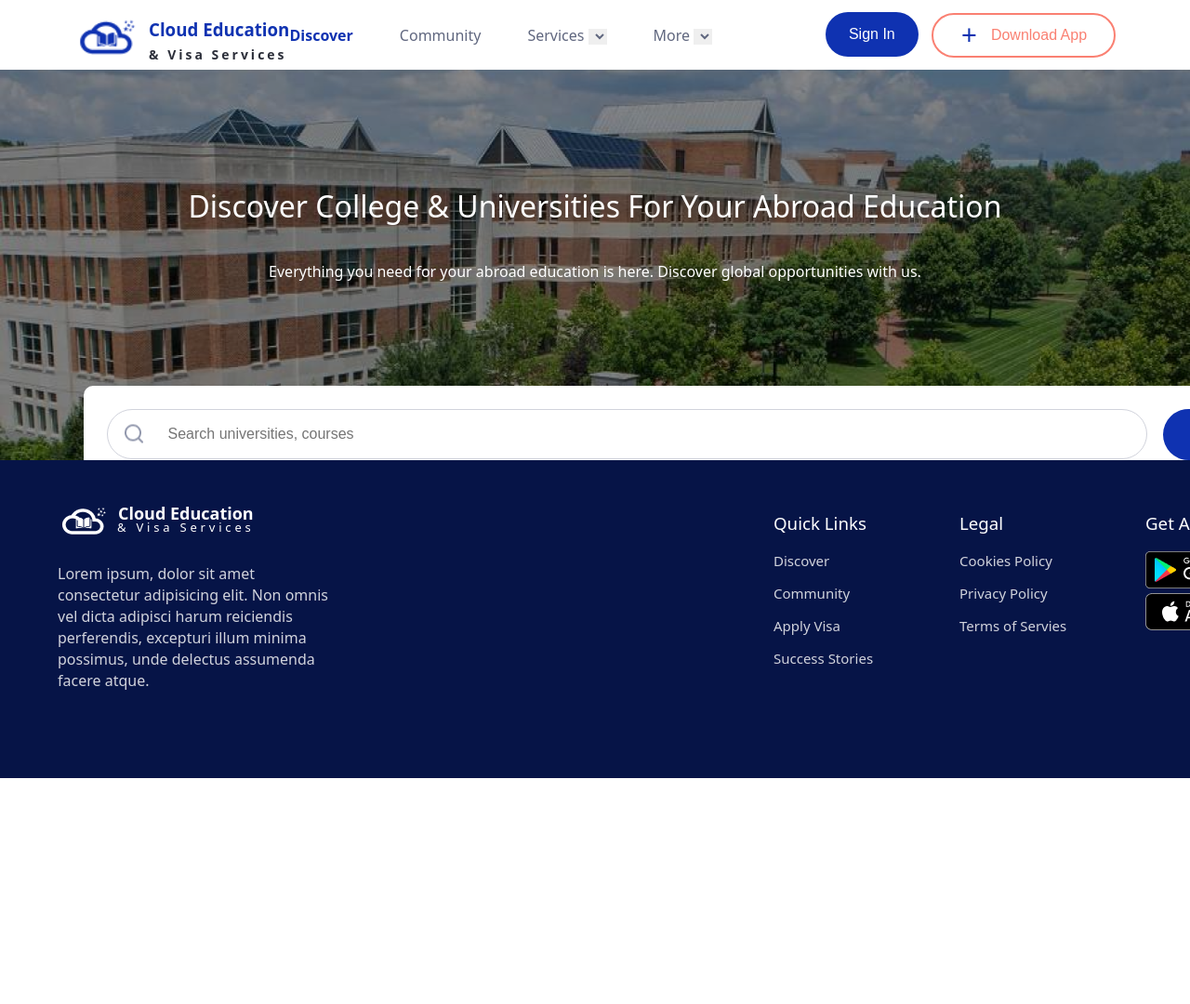
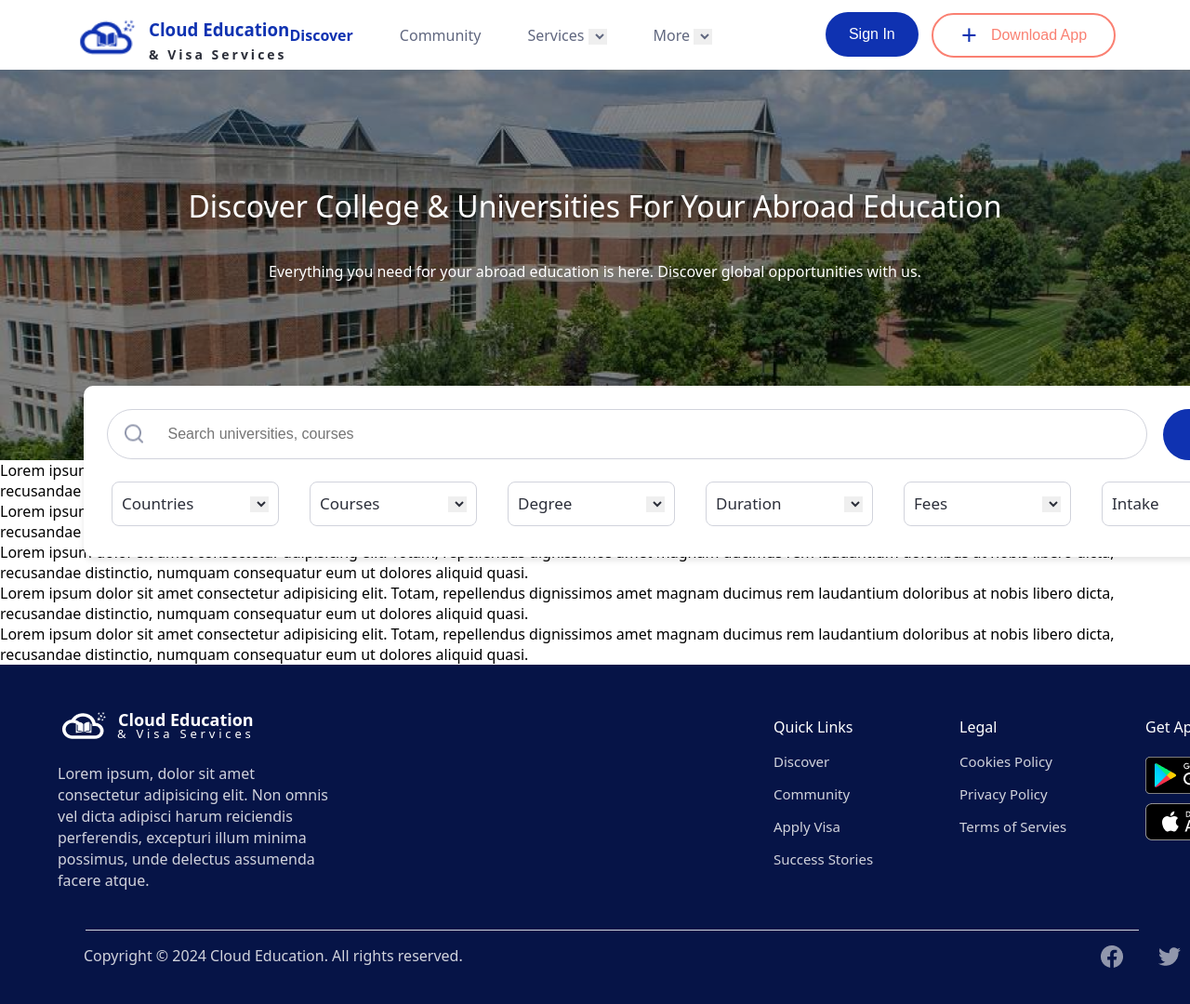
Before and after one commit to joshibineet/Assignment1-Cloud-Education, a plain HTML site: page Index.html in a window 1280 px wide. Shown: the top 1080 px of the page at 93% size. Before the commit the page ends 837 px from the top, so only its background shows below. Drawn offline with Linux system fonts and the light colour scheme.

Commit message:
modified

```diff
--- a/Index.html
+++ b/Index.html
@@ -104,7 +104,33 @@
         </div>
       </div>
     </section>
-
+    <article>
+      Lorem ipsum dolor sit amet consectetur adipisicing elit. Totam,
+      repellendus dignissimos amet magnam ducimus rem laudantium doloribus at
+      nobis libero dicta, recusandae distinctio, numquam consequatur eum ut
+      dolores aliquid quasi.
+    </article>
+    <article>
+      Lorem ipsum dolor sit amet consectetur adipisicing elit. Totam,
+      repellendus dignissimos amet magnam ducimus rem laudantium doloribus at
+      nobis libero dicta, recusandae distinctio, numquam consequatur eum ut
+      dolores aliquid quasi.
+    </article><article>
+      Lorem ipsum dolor sit amet consectetur adipisicing elit. Totam,
+      repellendus dignissimos amet magnam ducimus rem laudantium doloribus at
+      nobis libero dicta, recusandae distinctio, numquam consequatur eum ut
+      dolores aliquid quasi.
+    </article><article>
+      Lorem ipsum dolor sit amet consectetur adipisicing elit. Totam,
+      repellendus dignissimos amet magnam ducimus rem laudantium doloribus at
+      nobis libero dicta, recusandae distinctio, numquam consequatur eum ut
+      dolores aliquid quasi.
+    </article><article>
+      Lorem ipsum dolor sit amet consectetur adipisicing elit. Totam,
+      repellendus dignissimos amet magnam ducimus rem laudantium doloribus at
+      nobis libero dicta, recusandae distinctio, numquam consequatur eum ut
+      dolores aliquid quasi.
+    </article>
 
     <footer class="footer">
       <div class="row">
@@ -118,7 +144,6 @@
             Lorem ipsum, dolor sit amet consectetur adipisicing elit. Non omnis
             vel dicta adipisci harum reiciendis perferendis, excepturi illum
             minima possimus, unde delectus assumenda facere atque.
-
           </p>
         </div>
         <div class="col1">
@@ -136,10 +161,23 @@
         </div>
         <div class="col3">
           <h3>Get App</h3>
-          <span class="col3-img1"><img src="Images/Google Play Badge.png" alt=""></span>
-          <span class="col3-img2"><img src="Images/App Store Badge.png" alt=""></span>
+          <span class="col3-img1"
+            ><img src="Images/Google Play Badge.png" alt=""
+          /></span>
+          <span class="col3-img2"
+            ><img src="Images/App Store Badge.png" alt=""
+          /></span>
         </div>
-        <div class="col4"></div>
+      </div>
+      <hr />
+      <p class="copyright">
+        Copyright © 2024 Cloud Education. All rights reserved.
+      </p>
+      <div class="social-icons">
+        <span><img src="Images/FB.png" alt=""></span>
+        <span><img src="Images/Twitter.png" alt=""></span>
+        <span><img src="Images/youtube.png" alt=""></span>
+        <span><img src="Images/Linkdein.png" alt=""></span>
       </div>
     </footer>
   </body>
--- a/Style.css
+++ b/Style.css
@@ -7,6 +7,8 @@ body {
 header {
   background-color: white;
   padding: 10px;
+  top: 0;
+  position: sticky;
 }
 
 nav {
@@ -277,7 +279,7 @@ footer {
   margin-bottom: 0;
   padding: 40px 0 30px;
   width: 100%;
-  height: 272px;
+  height: 300px;
 }
 .row {
   width: 85%;
@@ -298,7 +300,7 @@ footer {
 .logo-title {
   position: absolute;
   margin-left: 65px;
-  bottom: 252px;
+  bottom: 278px;
   width: 160px;
 }
 .logo-title .txt1 {
@@ -323,18 +325,19 @@ footer {
   font-weight: 500;
   font-family: "Noto Sans", sans-serif;
   width: 300px;
-  margin-top: 25px;
+  margin-top: 20px;
   line-height: 23px;
 }
 .col1 {
   position: absolute;
   color: white;
   margin-left: 780px;
-  bottom: 113px;
-  top: 36px;
+  bottom: 110px;
+  top: 40px;
 }
 .col1 h3 {
   font-weight: 500;
+  font-size: 16px;
   font-family: "Noto Sans", sans-serif;
 }
 .col1 p {
@@ -347,10 +350,11 @@ footer {
   color: white;
   margin-left: 980px;
   bottom: 113px;
-  top: 36px;
+  top: 40px;
 }
 .col2 h3 {
   font-weight: 500;
+  font-size: 16px;
   font-family: "Noto Sans", sans-serif;
 }
 .col2 p {
@@ -363,9 +367,45 @@ footer {
   color: white;
   margin-left: 1180px;
   bottom: 113px;
-  top: 36px;
+  top: 40px;
 }
 .col3 h3 {
   font-weight: 500;
   font-family: "Noto Sans", sans-serif;
+  font-size: 16px;
 }
+.col3 img {
+  margin-top: 5px;
+}
+hr {
+  width: 88.5%;
+  border: 0;
+  border-bottom: 1px solid #d1d3dc;
+  margin-top: 15px;
+  margin-left: 92px;
+}
+.copyright {
+  position: absolute;
+  color: #d1d3dc;
+  font-weight: 500;
+  font-family: "Noto Sans", sans-serif;
+  margin-left: 90px;
+  bottom: 30px;
+}
+
+.social-icons {
+  display: flex;
+  position: absolute;
+  justify-content: center;
+  align-items: center;
+  left: 1170px;
+  bottom: 35px;
+  margin-top: 20px;
+}
+
+.social-icons img {
+  position: relative;
+  padding: 14px;
+  top: 10px;
+  margin-right: 10px;
+}
```
